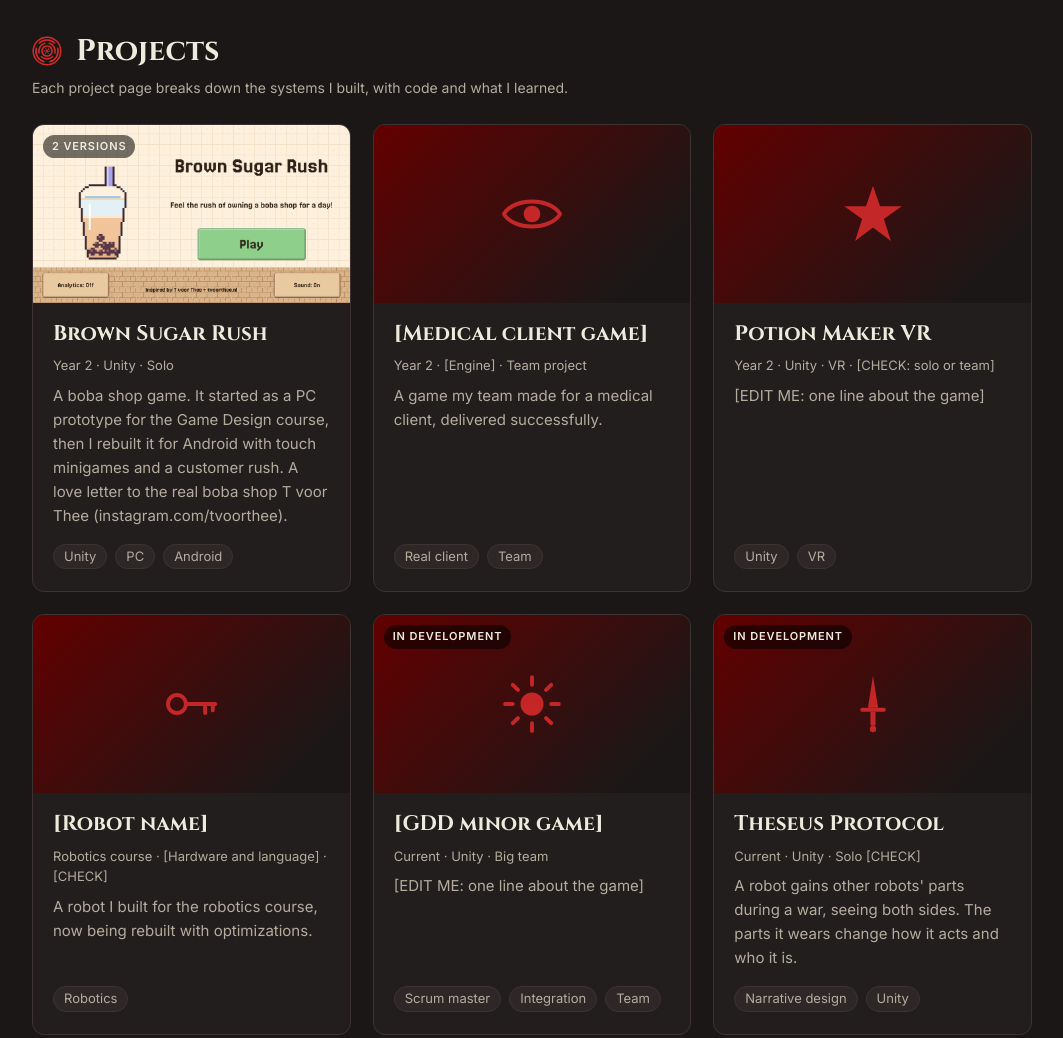
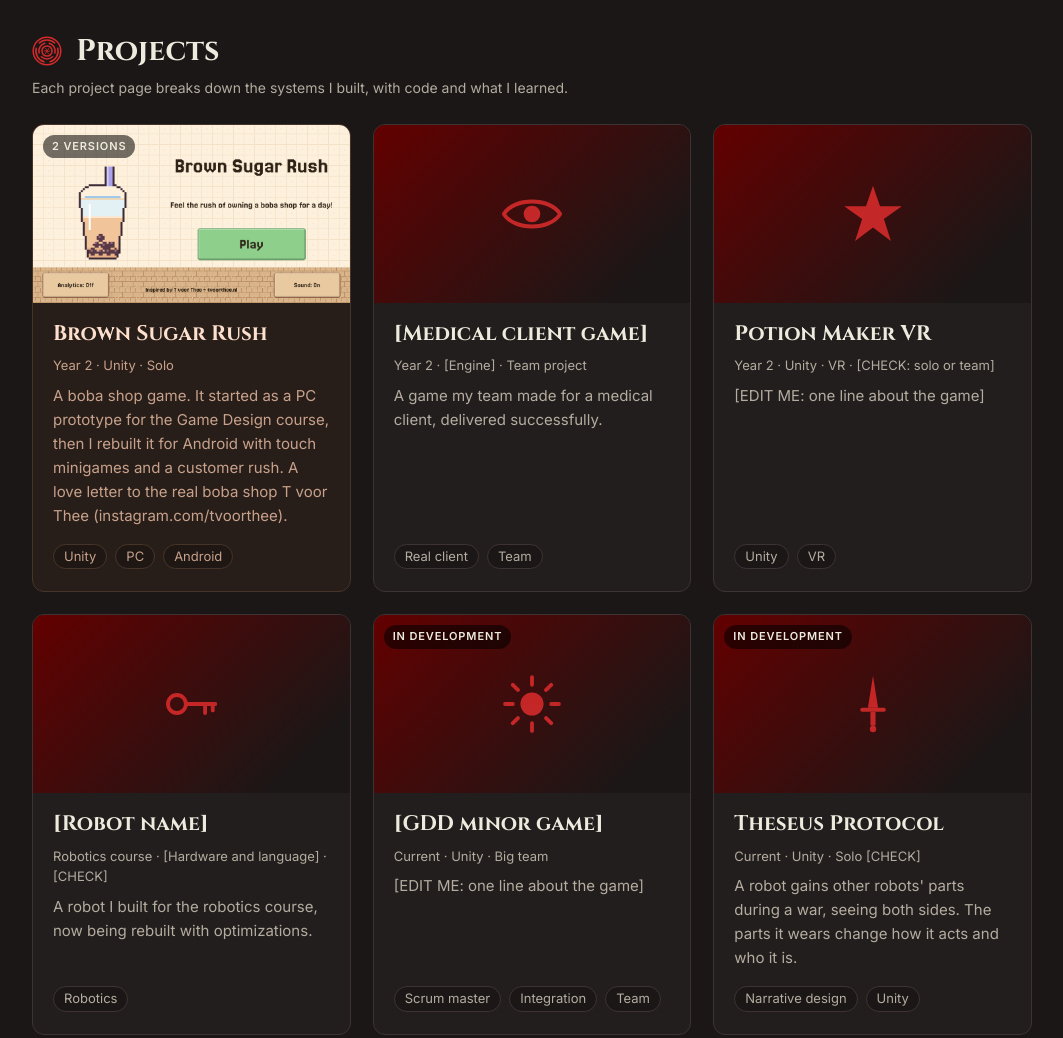
Before and after one commit to DavidDiv23/DavidBagu.github.io, a plain HTML site: page index.html in a window 1280 px wide. Shown: the part 820-1858 px from the top of the page, without its empty margins (108-1171 px from the left). Drawn offline with nearby package versions, Linux system fonts and the light colour scheme.

Commit message:
Theme project cards, stronger cocoa shift for Brown Sugar Rush, brand header and footer
- Project cards use each project's own colors
- Brown Sugar Rush hues match the v1.1 game palette; new optional theme.neutralSat
- Header and footer always keep the brand neutrals

Co-Authored-By: Claude Sonnet 5.5 <noreply@anthropic.com>

```diff
--- a/assets/css/site.css
+++ b/assets/css/site.css
@@ -39,6 +39,8 @@ img, video { max-width: 100%; display: block; }
 .wrap { max-width: 1040px; margin: 0 auto; padding-left: max(20px, env(safe-area-inset-left, 0px)); padding-right: max(20px, env(safe-area-inset-right, 0px)); }
 
 /* ---------- header ---------- */
+/* The header always keeps the brand neutrals, whatever the project theme does to the page. */
+.site-header { --noir: #1B1717; --noir-3: #2E2727; --line: #3D3333; --cotton: #EDEBDD; --cotton-muted: #B3AC9F; }
 .site-header { position: sticky; top: env(safe-area-inset-top, 0px); z-index: 20; background: color-mix(in srgb, var(--noir) 94%, transparent); backdrop-filter: blur(8px); border-bottom: 1px solid var(--line); }
 .site-header .wrap { display: flex; align-items: center; justify-content: space-between; gap: 16px; min-height: 68px; flex-wrap: wrap; padding-block: 10px; }
 .brand { display: flex; align-items: center; gap: 10px; text-decoration: none; font-family: var(--display); font-weight: 700; font-size: 19px; letter-spacing: .04em; }
@@ -83,7 +85,8 @@ button.chip:hover { border-color: var(--red); color: var(--cotton); }
 .media.filled figcaption { position: absolute; left: 10px; bottom: 10px; background: rgba(0,0,0,.6); color: var(--cotton); padding: 3px 10px; border-radius: 6px; font-size: 13px; pointer-events: none; }
 
 /* ---------- footer & toast ---------- */
-.site-footer { border-top: 1px solid var(--line); }
+/* Like the header, the footer always keeps the brand neutrals. */
+.site-footer { --noir: #1B1717; --line: #3D3333; --cotton: #EDEBDD; --cotton-muted: #B3AC9F; background: var(--noir); border-top: 1px solid var(--line); }
 .site-footer .wrap { display: flex; align-items: center; justify-content: space-between; gap: 16px; flex-wrap: wrap; padding-block: 26px; }
 .site-footer .left { display: flex; align-items: center; gap: 10px; font-size: 14px; color: var(--cotton-muted); }
 .site-footer .left svg { width: 18px; height: 18px; color: var(--brand); }
@@ -125,18 +128,18 @@ button.chip:hover { border-color: var(--red); color: var(--cotton); }
 
 /* project grid */
 .projects { display: grid; grid-template-columns: repeat(auto-fill, minmax(min(300px, 100%), 1fr)); gap: 22px; }
-.pcard { display: flex; flex-direction: column; text-decoration: none; background: var(--noir-2); border: 1px solid var(--line); border-radius: var(--radius); overflow: hidden; transition: transform .2s, border-color .2s, box-shadow .2s; }
+.pcard { display: flex; flex-direction: column; text-decoration: none; background: var(--pc-surface, var(--noir-2)); border: 1px solid var(--pc-line, var(--line)); border-radius: var(--radius); overflow: hidden; transition: transform .2s, border-color .2s, box-shadow .2s; }
 .pcard:hover, .pcard:focus-visible { transform: translateY(-6px); border-color: var(--pc-accent); box-shadow: 0 0 30px var(--pc-glow); }
-.pcard .cover { position: relative; aspect-ratio: 16 / 9; background: linear-gradient(135deg, var(--pc-deep), var(--noir) 85%); display: grid; place-items: center; }
+.pcard .cover { position: relative; aspect-ratio: 16 / 9; background: linear-gradient(135deg, var(--pc-deep), var(--pc-bg, var(--noir)) 85%); display: grid; place-items: center; }
 .pcard .cover img { width: 100%; height: 100%; object-fit: cover; position: absolute; inset: 0; }
 .pcard .cover svg { width: 64px; height: 64px; color: var(--pc-accent); opacity: .9; }
 .pcard .cover .badge { position: absolute; top: 10px; left: 10px; font-size: 11px; font-weight: 600; letter-spacing: .08em; text-transform: uppercase; padding: 3px 9px; border-radius: 999px; background: rgba(0,0,0,.55); color: var(--cotton); }
 .pcard .body { padding: 18px 20px 22px; display: flex; flex-direction: column; gap: 8px; flex: 1; }
-.pcard h3 { margin: 0; font-family: var(--display); font-weight: 700; font-size: 21px; line-height: 1.25; }
-.pcard .meta { font-size: 13px; color: var(--cotton-muted); }
-.pcard p { margin: 0; font-size: 15px; color: var(--cotton-muted); }
+.pcard h3 { margin: 0; color: var(--pc-text, var(--cotton)); font-family: var(--display); font-weight: 700; font-size: 21px; line-height: 1.25; }
+.pcard .meta { font-size: 13px; color: var(--pc-muted, var(--cotton-muted)); }
+.pcard p { margin: 0; font-size: 15px; color: var(--pc-muted, var(--cotton-muted)); }
 .pcard .chips { margin-top: auto; padding-top: 8px; }
-.pcard .chip { font-size: 13px; padding: 2px 10px; }
+.pcard .chip { font-size: 13px; padding: 2px 10px; background: var(--pc-bg, var(--noir-3)); border-color: var(--pc-line, var(--line)); color: var(--pc-muted, var(--cotton-muted)); }
 
 /* contact band */
 .contact { padding: clamp(24px, 4vw, 40px); display: grid; grid-template-columns: minmax(0, 1fr) auto; gap: 24px; align-items: center; border-color: color-mix(in srgb, var(--red) 50%, transparent); }
--- a/assets/js/home.js
+++ b/assets/js/home.js
@@ -59,7 +59,7 @@
     const badge = p.status === "in-development" ? "In development" : versions.length > 1 ? `${versions.length} versions` : "";
     const meta = [p.year, p.engine, p.team].filter(Boolean).join(" · ");
     return `
-      <a class="pcard" href="projects/${p.id}.html" style="--pc-accent:${c["--red"]};--pc-deep:${c["--maroon"]};--pc-glow:${c["--glow"]}">
+      <a class="pcard" href="projects/${p.id}.html" style="--pc-accent:${c["--red"]};--pc-deep:${c["--maroon"]};--pc-glow:${c["--glow"]};--pc-bg:${c["--noir"]};--pc-surface:${c["--noir-2"]};--pc-line:${c["--line"]};--pc-text:${c["--cotton"]};--pc-muted:${c["--cotton-muted"]}">
         <div class="cover">
           ${p.cover ? `<img src="${esc(url(p.cover))}" alt="" loading="lazy">` : icon(p.symbol || "wheel")}
           ${badge ? `<span class="badge">${esc(badge)}</span>` : ""}
--- a/assets/js/site.js
+++ b/assets/js/site.js
@@ -97,7 +97,9 @@
     for (const [group, key] of [["accent", "accentHue"], ["neutral", "neutralHue"]]) {
       for (const [v, hex] of Object.entries(BASE[group])) {
         if (!theme || theme[key] == null) { out[v] = hex; continue; }
-        const [, s, l] = hexToHsl(hex); out[v] = hslToHex(theme[key], s, l);
+        // Optional theme.neutralSat: multiplies the saturation of the dark/light neutrals (1 = default, 3 = much more color).
+        const [, s, l] = hexToHsl(hex), boost = group === "neutral" && theme.neutralSat ? theme.neutralSat : 1;
+        out[v] = hslToHex(theme[key], Math.min(1, s * boost), l);
       }
     }
     const n = parseInt(out["--red"].slice(1), 16);
--- a/data/projects/brown-sugar-rush.js
+++ b/data/projects/brown-sugar-rush.js
@@ -9,7 +9,7 @@ registerProject({
   engine: "Unity",
   team: "Solo",
   symbol: "cup",
-  theme: { accentHue: 335, neutralHue: 25 },   // pink accents, cocoa background
+  theme: { accentHue: 343, neutralHue: 22, neutralSat: 3 },   // v1.1 game colors: pink E8648A (hue 343), dark brown 2E2018 (hue 22)
   cover: "assets/img/brown-sugar-rush/01-title.png",
   hook: "Run a boba shop for one day: tap, mix, stir, slice and serve.",
   summary: "A boba shop game. It started as a PC prototype for the Game Design course, then I rebuilt it for Android with touch minigames and a customer rush. A love letter to the real boba shop T voor Thee (instagram.com/tvoorthee).",
```
